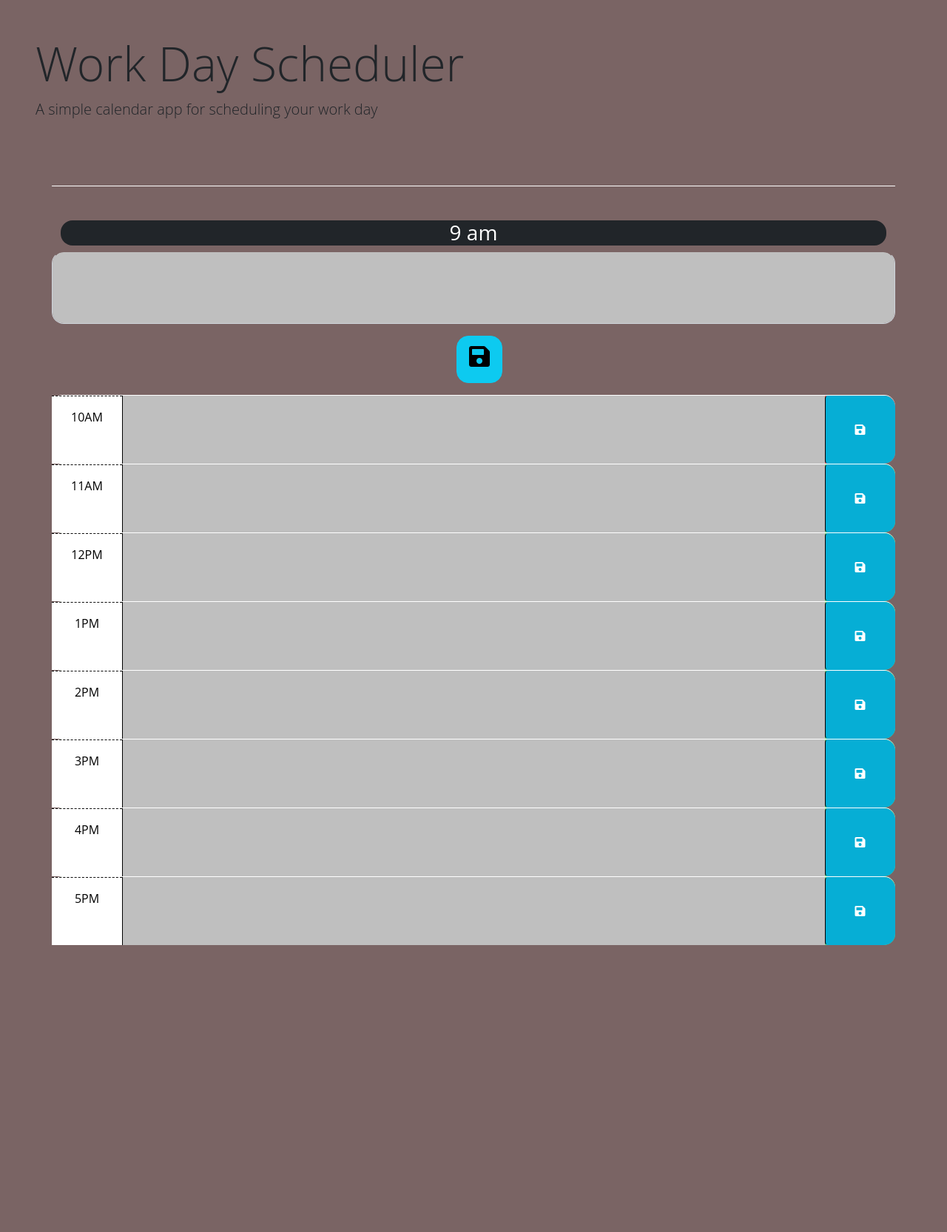
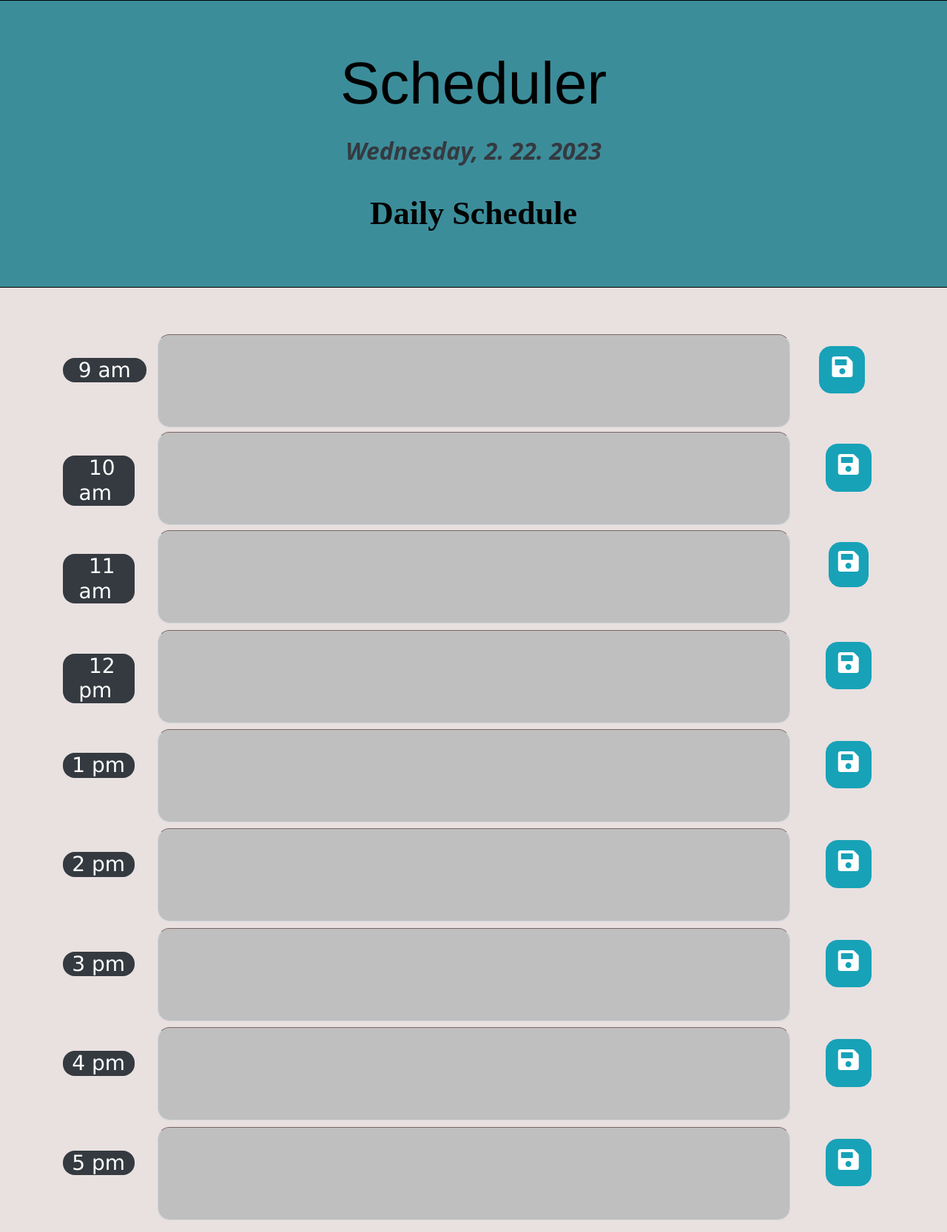
Before and after one commit to Teaom/Scheduler, a plain HTML site: page Develop/index.html in a window 1280 px wide. Shown: the whole page at 74% size. Before the commit the page ends 1278 px from the top, so only its background shows below. Drawn offline with nearby package versions, Linux system fonts and the light colour scheme.

Commit message:
Added CSS and redid JS

```diff
--- a/Develop/index.html
+++ b/Develop/index.html
@@ -5,10 +5,8 @@
     <meta name="viewport" content="width=device-width, initial-scale=1.0" />
     <meta http-equiv="X-UA-Compatible" content="ie=edge" />
     <link
-      href="https://cdn.jsdelivr.net/npm/bootstrap@5.1.3/dist/css/bootstrap.min.css"
       rel="stylesheet"
-      integrity="sha384-1BmE4kWBq78iYhFldvKuhfTAU6auU8tT94WrHftjDbrCEXSU1oBoqyl2QvZ6jIW3"
-      crossorigin="anonymous"
+      href="https://stackpath.bootstrapcdn.com/bootstrap/4.3.1/css/bootstrap.min.css"
     />
     <link
       rel="stylesheet"
@@ -16,35 +14,13 @@
       integrity="sha384-50oBUHEmvpQ+1lW4y57PTFmhCaXp0ML5d60M1M7uH2+nqUivzIebhndOJK28anvf"
       crossorigin="anonymous"
     />
-    <link
-      href="https://fonts.googleapis.com/css2?family=Fira+Sans:wght@400;700&display=swap"
-      rel="stylesheet"
-    />
     <link rel="stylesheet" href="style.css" />
-    <title>Work Day Scheduler</title>
+    <title>Scheduler</title>
   </head>
-  <header id="topHeader" class="topHeader text-white" style="background-color: rgb(78, 78, 128);">
+  <header id='jumbotron' class="jumbotron text-white" style='background-color:rgb(60, 141, 154)'>
+  <h1>Scheduler</h1> <br>
     </header>
-
-  <body>
-    <header class="p-5 mb-4">
-      <h1 class="display-3">Work Day Scheduler</h1>
-      <p class="lead">A simple calendar app for scheduling your work day</p>
-      <p id="currentDay" class="lead"></p>
-    </header>
-    <div class="container-fluid px-5">
-      <!-- Use class for "past", "present", and "future" to apply styles to the
-        time-block divs accordingly. The javascript will need to do this by
-        adding/removing these classes on each div by comparing the hour in the
-        id to the current hour. The html provided below is meant to be an example
-        demonstrating how the css provided can be leveraged to create the
-        desired layout and colors. The html below should be removed or updated
-        in the finished product. Remember to delete this comment once the
-        code is implemented.
-        -->
-
-      <!-- Example of a past time block. The "past" class adds a gray background color. -->
-      <body style='background-color:rgb(122, 100, 100)'>
+<body style='background-color:rgb(233, 224, 224)'>
 <div class="container" >
 <div style="padding-top: 1.9rem;"  class="row">
 <div class="col text-center bg-transperant">
@@ -56,78 +32,91 @@
 </div>
 </div>
 
-      <!-- Example of a present time block. The "present" class adds a red background color. -->
-      <div id="hour-10" class="row time-block present">
-        <div class="col-2 col-md-1 hour text-center py-3">10AM</div>
-        <textarea class="col-8 col-md-10 description" rows="3"> </textarea>
-        <button class="btn saveBtn col-2 col-md-1" aria-label="save">
-          <i class="fas fa-save" aria-hidden="true"></i>
-        </button>
+<div style="padding-top: 5.2rem;"  class="row">
+<div class="col text-center bg-transperant">
+<h3 style=" border-radius: 1rem; margin-top: 1rem; margin-right: 1rem" class="bg-dark text-white"> 10 am </h3>
 </div>
-
-      <!-- Example of a future time block. The "future" class adds a green background color. -->
-      <div id="hour-11" class="row time-block future">
-        <div class="col-2 col-md-1 hour text-center py-3">11AM</div>
-        <textarea class="col-8 col-md-10 description" rows="3"> </textarea>
-        <button class="btn saveBtn col-2 col-md-1" aria-label="save">
-          <i class="fas fa-save" aria-hidden="true"></i>
-        </button>
-      </div>
-
-      <div id="hour-12" class="row time-block future">
-        <div class="col-2 col-md-1 hour text-center py-3">12PM</div>
-        <textarea class="col-8 col-md-10 description" rows="3"> </textarea>
-        <button class="btn saveBtn col-2 col-md-1" aria-label="save">
-          <i class="fas fa-save" aria-hidden="true"></i>
-        </button>
-      </div>
-
-      <div id="hour-13" class="row time-block future">
-        <div class="col-2 col-md-1 hour text-center py-3">1PM</div>
-        <textarea class="col-8 col-md-10 description" rows="3"> </textarea>
-        <button class="btn saveBtn col-2 col-md-1" aria-label="save">
-          <i class="fas fa-save" aria-hidden="true"></i>
-        </button>
-      </div>
-
-      <div id="hour-14" class="row time-block future">
-        <div class="col-2 col-md-1 hour text-center py-3">2PM</div>
-        <textarea class="col-8 col-md-10 description" rows="3"> </textarea>
-        <button class="btn saveBtn col-2 col-md-1" aria-label="save">
-          <i class="fas fa-save" aria-hidden="true"></i>
-        </button>
-      </div>
-
-      <div id="hour-15" class="row time-block future">
-        <div class="col-2 col-md-1 hour text-center py-3">3PM</div>
-        <textarea class="col-8 col-md-10 description" rows="3"> </textarea>
-        <button class="btn saveBtn col-2 col-md-1" aria-label="save">
-          <i class="fas fa-save" aria-hidden="true"></i>
-        </button>
-      </div>
-
-      <div id="hour-16" class="row time-block future">
-        <div class="col-2 col-md-1 hour text-center py-3">4PM</div>
-        <textarea class="col-8 col-md-10 description" rows="3"> </textarea>
-        <button class="btn saveBtn col-2 col-md-1" aria-label="save">
-          <i class="fas fa-save" aria-hidden="true"></i>
-        </button>
-      </div>
-
-      <div id="hour-17" class="row time-block future">
-        <div class="col-2 col-md-1 hour text-center py-3">5PM</div>
-        <textarea class="col-8 col-md-10 description" rows="3"> </textarea>
-        <button class="btn saveBtn col-2 col-md-1" aria-label="save">
-          <i class="fas fa-save" aria-hidden="true"></i>
-        </button>
+<textarea id='10'style="padding: 2.5rem; line-height: 100%; border-radius: 1rem;" class="textarea form-control col-9 blockquote text-black "  rows="1"></textarea>
+<div class="col bg-transperant text-center">
+<button id='2' style="margin-left: 1rem; margin-bottom: 1rem; border-radius: 1rem;" type="button" class="btn  btn-info btn-lg"><h2><i class="fas fa-save"></i></h2></button>
 </div>
 </div>
 
-    <script src="https://cdnjs.cloudflare.com/ajax/libs/jquery/3.2.1/jquery.min.js"></script>
-    <script src="https://cdn.jsdelivr.net/npm/dayjs@1.11.3/dayjs.min.js"
-    integrity="sha256-iu/zLUB+QgISXBLCW/mcDi/rnf4m4uEDO0wauy76x7U="
-    crossorigin="anonymous"></script>
+<div style="padding-top: 8.3rem;"  class="row">
+<div class="col text-center bg-transperant">
+<h3 style="border-radius: 1rem; margin-top: 1rem; margin-right: 1rem" class="bg-dark text-white"> 11 am </h3>
+</div>
+<textarea id='11' style="padding: 2.5rem; line-height: 100%; border-radius: 1rem;" class="textarea form-control col-9 blockquote text-black "  rows="1"></textarea>
+<div class="col bg-transperant text-center">
+<button id='3' style="margin-left: 1rem; margin-bottom: 1rem; border-radius: 1rem;" type="button" class="btn  btn-info btn-"><h2><i class="fas fa-save"></i></h2></button>
+</div>
+</div>
 
+<div style="padding-top: 8.4rem;"  class="row">
+<div class="col text-center bg-transperant">
+<h3 style="border-radius: 1rem; margin-top: 1rem; margin-right: 1rem" class="bg-dark text-white"> 12 pm </h3>
+</div>
+<textarea id='12' style="padding: 2.5rem; line-height: 100%; border-radius: 1rem;" class="textarea form-control col-9 blockquote text-black "  rows="1"></textarea>
+<div class="col bg-transperant text-center">
+<button id='4' style="margin-left: 1rem; margin-bottom: 1rem; border-radius: 1rem;" type="button" class="btn  btn-info btn-lg"><h2><i class="fas fa-save"></i></h2></button>
+</div>
+</div>
+
+
+<div style="padding-top: 8.4rem;"  class="row">
+<div class="col text-center bg-transperant">
+<h3 style=" border-radius: 1rem; margin-top: 1rem; margin-right: 1rem" class="bg-dark text-white"> 1 pm </h3>
+</div>
+<textarea id='13' style="padding: 2.5rem; line-height: 100%; border-radius: 1rem;" class="textarea form-control col-9 blockquote text-black "  rows="1"></textarea>
+<div class="col bg-transperant text-center">
+<button id='5' style="margin-left: 1rem; margin-bottom: 1rem; border-radius: 1rem;" type="button" class="btn  btn-info btn-lg"><h2><i class="fas fa-save"></i></h2></button>
+</div>
+</div>
+
+<div style="padding-top: 8.4rem;"  class="row">
+<div class="col text-center bg-transperant">
+<h3 style=" border-radius: 1rem; margin-top: 1rem; margin-right: 1rem" class="bg-dark text-white"> 2 pm </h3>
+</div>
+<textarea id='14' style="padding: 2.5rem; line-height: 100%; border-radius: 1rem;" class="textarea form-control col-9 blockquote text-black "  rows="1"></textarea>
+<div class="col bg-transperant text-center">
+<button id='6' style="margin-left: 1rem; margin-bottom: 1rem; border-radius: 1rem;" type="button" class="btn  btn-info btn-lg"><h2><i class="fas fa-save"></i></h2></button>
+</div>
+</div>
+
+<div style="padding-top: 8.4rem;"  class="row">
+<div class="col text-center bg-transperant">
+<h3 style=" border-radius: 1rem; margin-top: 1rem; margin-right: 1rem" class="bg-dark text-white"> 3 pm </h3>
+</div>
+<textarea id='15' style="padding: 2.5rem; line-height: 100%; border-radius: 1rem;" class="textarea form-control col-9 blockquote text-black "  rows="1"></textarea>
+<div class="col bg-transperant text-center">
+<button id='7' style="margin-left: 1rem; margin-bottom: 1rem; border-radius: 1rem;" type="button" class="btn  btn-info btn-lg"><h2><i class="fas fa-save"></i></h2></button>
+</div>
+</div>
+
+<div style="padding-top: 8.4rem;"  class="row">
+<div class="col text-center bg-transperant">
+<h3 style=" border-radius: 1rem; margin-top: 1rem; margin-right: 1rem" class="bg-dark text-white"> 4 pm </h3>
+</div>
+<textarea id='16' style="padding: 2.5rem; line-height: 100%; border-radius: 1rem;" class="textarea form-control col-9 blockquote text-black" rows="1"></textarea>
+<div class="col bg-transperant text-center">
+<button id='8' style="margin-left: 1rem; margin-bottom: 1rem; border-radius: 1rem;" type="button" class="btn btn-info btn-lg"><h2><i class="fas fa-save"></i></h2></button>
+</div>
+</div>
+
+<div style="padding-top: 8.4rem;"  class="row">
+<div class="col text-center bg-transperant">
+<h3 style=" border-radius: 1rem; margin-top: 1rem; margin-right: 1rem" class="bg-dark text-white"> 5 pm </h3>
+</div>
+<textarea id='17' style="padding: 2.5rem; line-height: 100%; border-radius: 1rem;" class="textarea form-control col-9 blockquote text-black" rows="1"></textarea>
+<div class="col bg-transperant text-center">
+<button id='9' style="margin-left: 1rem; margin-bottom: 1rem; border-radius: 1rem;" type="button" class="btn btn-info btn-lg"><h2><i class="fas fa-save"></i></h2></button>
+</div>
+</div>
+
+</div>
+</div>
+    <script src="https://code.jquery.com/jquery-3.4.1.min.js"></script>
+    <script src="https://cdnjs.cloudflare.com/ajax/libs/moment.js/2.24.0/moment.min.js"></script>
     <script src="script.js"></script>
   </body>
 </html>
--- a/Develop/script.js
+++ b/Develop/script.js
@@ -1,8 +1,4 @@
-// Wrap all code that interacts with the DOM in a call to jQuery to ensure that
-// the code isn't run until the browser has finished rendering all the elements
-// in the html.
-$(function () {
-});
+// Grabbing  date information with JS and storing letiable data
 let event_log;
 
 const weekday=new Array(7);
@@ -17,23 +13,27 @@ weekday[6]="Saturday";
 let d = new Date();
 let day = weekday[d.getDay()];
 
+// Date
 let date_raw = new Date();
 let dd = date_raw.getDate();
 let MM = date_raw.getMonth();
 let yyyy = date_raw.getFullYear();
-let date_today=(MM+1)+"/ "+dd+"/ "+yyyy;
+let date_today=(MM+1)+". "+dd+". "+yyyy;
 let day_date=' '+day+', '+date_today;
 
+// Obtains present hour to the match_color_bytime function
 let present_hr= d.getHours();
+
+//Creates H2 tag and displays the day of the week and date in the jumbotron
 
 const h2_todays_date=$("<h2 id='p_todays_date'>"+day_date+" </h2> <br> <br>")
 h2_todays_date.attr("class", "cover-heading text-dark font-italic font-weight-bold  ")
 
-$("#topHead").append(h2_todays_date);
+$("#jumbotron").append(h2_todays_date);
 
-const statement=$("<h3> Ma Grind Flizow </h3>")
+const statement=$("<h3>Daily Schedule </h3>")
 statement.attr("class", "cover-heading font-weight-bold textarea ")
-$("#topHead").append(statement);
+$("#jumbotron").append(statement);
 
 //When the save button is clicked the event is triggered and the data is saved.
 
@@ -93,7 +93,4 @@ event_log[button_id]=text_in_box
 localStorage.setItem('event_log', JSON.stringify(event_log));
 console.log( text_in_box, localStorage)
 
-
-
-
 });
--- a/Develop/style.css
+++ b/Develop/style.css
@@ -1,27 +1,40 @@
 body {
   font-family: 'Open Sans', sans-serif;
   font-size: 16px;
+  line-height: 1;
 }
 
-textarea {
+textarea{
   background: transparent;
   border: none;
   resize: none;
   color: #000000;
-  border-left: 1px solid black;
+  border-left: 5px solid black;
   padding: 10px;
 }
 
-.description {
+.jumbotron {
+  text-align: center;
+  background-color: transparent;
+  color: black;
+  border-radius: 0;
+  border-bottom: 1px solid black;
+  border-top: 1px solid black;
+}
+
+.description{
   white-space: pre-wrap;
 }
 
-.time-block {
+.time-block{
+  text-align: center;
   border-radius: 15px;
 }
 
 .row {
-  border-top: 1px solid white;
+  white-space: pre-wrap;
+  height: 80px;
+  border-top: 1px transparent ;
 }
 
 .hour {
@@ -49,13 +62,46 @@ textarea {
   border-left: 1px solid black;
   border-top-right-radius: 15px;
   border-bottom-right-radius: 15px;
-  background-color: #06aed5;
-  color: white;
+  background-color: #06AED5;
+  color: rgb(81, 20, 20);
 }
 
 .saveBtn i:hover {
   font-size: 20px;
-  transition: all 0.3s ease-in-out;
+  transform: scale(4);
+}
+
+.saveBtn:active{
+  transform: scale(4);
+}
+
+.test {
+  justify-content:space-evenly;
+
+flex-wrap:nowrap
+}
+
+h3{
+  font-family:Verdana, Geneva, Tahoma, sans-serif;
+}
+
+h1
+{
+  font-size: 5rem;
+  font-family: 'Franklin Gothic Medium', 'Arial Narrow', Arial, sans-serif;
+  color:black;
+
+}
+
+h2{
+  justify-content: space-around;
+  align-items: left;
+}
+
+.textarea{
+  font-size: 44px;
+  color: black;
+  font-family: 'DotGothic16';
 }
 
 .present-customgreen {
@@ -78,3 +124,56 @@ textarea {
 .form-control{
       border-block-start-color: rgb(122, 100, 100);
     }
+
+    /* Larger devices */
+@media screen and (max-width: 1200px) {
+  #drinkOptions {
+    column-count: 3;
+    column-gap: 10px;
+  }
+}
+
+/* Larger devices */
+@media screen and (max-width: 992px) {
+  aside {
+    width: 100% !important;
+  }
+  .imageStyle {
+    width: 200px !important;
+    height: 200px !important;
+  }
+  #drinkOptions {
+    column-count: 2;
+    column-gap: 10px;
+  }
+}
+
+/* Mid size devices */
+@media screen and (max-width: 768px) {
+  aside {
+    width: 100%;
+  }
+  .imageStyle {
+    width: 150px !important;
+    height: 150px !important;
+  }
+  #drinkOptions {
+    column-count: 2;
+    column-gap: 10px;
+  }
+}
+
+/* Smaller devices */
+@media screen and (max-width: 576px) {
+  aside {
+    width: 100%;
+  }
+  .imageStyle {
+    width: 100px !important;
+    height: 100px !important;
+  }
+  #drinkOptions {
+    column-count: 1;
+    column-gap: 10px;
+  }
+}
```
Lines whose indentation alone changed are shown as unchanged.
